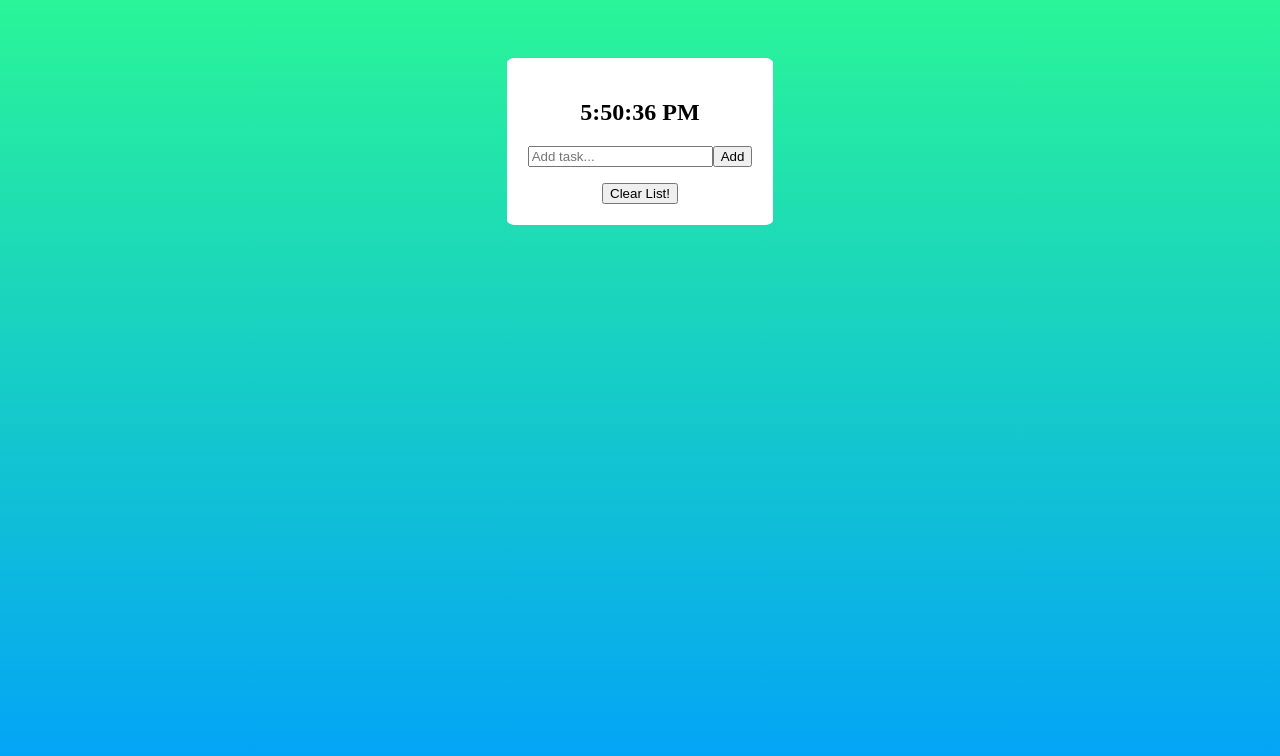
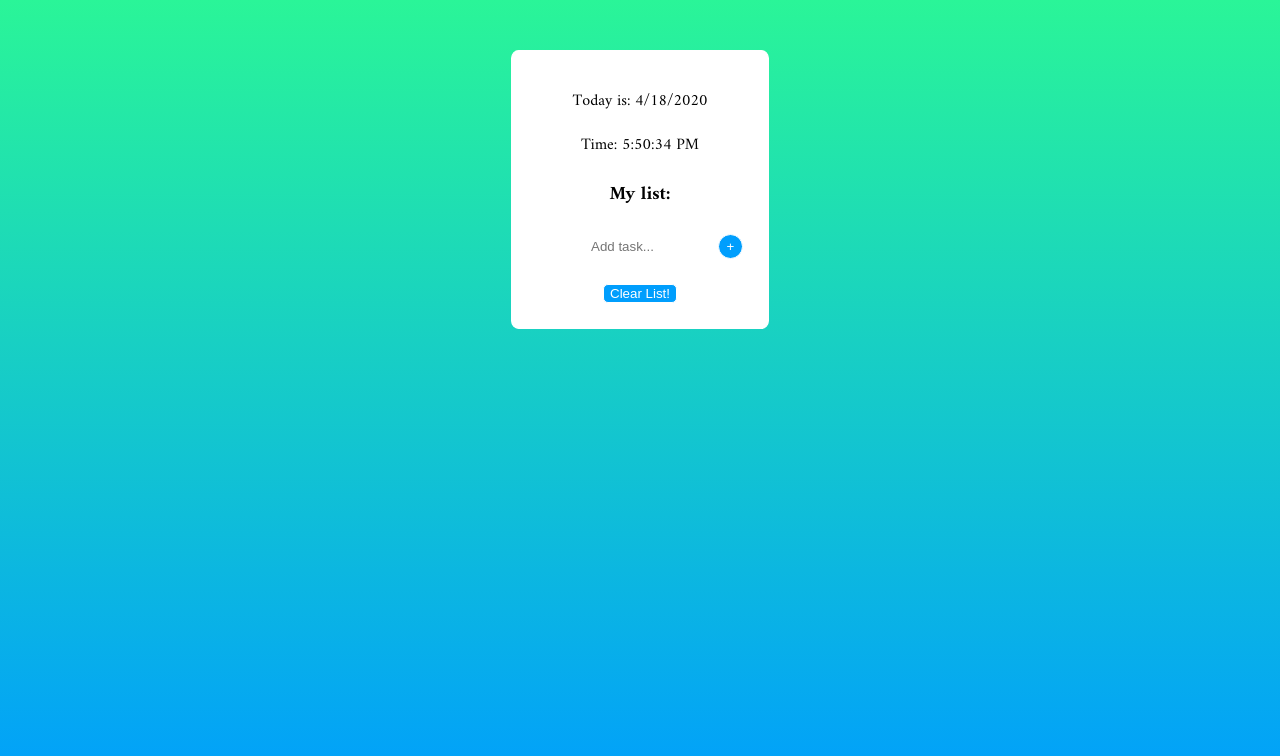
Before and after one commit to AgataJalo/To-Do-React-App, a React (Create React App) app: page / in a window 1280 px wide. Shown: the top 756 px of the page. Built offline with nearby package versions, Linux system fonts and the light colour scheme.

Commit message:
fixed background

```diff
--- a/src/components/App/App.css
+++ b/src/components/App/App.css
@@ -7,25 +7,3 @@
   border-radius: 3%;
   background-color: white;
 }
-.mainInput{
-
-}
-.addBtn{
-
-}
-
-.listElement {
-  list-style: none;
-}
-
-.deleteBtn{
-
-}
-
-.clearBtn{
-
-}
-
-.clicked{
-  text-decoration: line-through;
-}
--- /dev/null
+++ b/src/components/Clock/clock.css
@@ -0,0 +1,3 @@
+.dateClock{
+
+}
--- a/src/components/Clock/clock.js
+++ b/src/components/Clock/clock.js
@@ -1,10 +1,11 @@
 import React, { Component } from 'react';
+import './clock.css'
 
 
 class Clock extends Component {
     constructor(props) {
         super(props)
-        this.state = { date: new Date() }
+        this.state = { date: new Date()}
     }
 
     componentDidMount() {
@@ -23,8 +24,9 @@ class Clock extends Component {
 
     render() {
         return (
-            <div className="clock">
-                <h2>{this.state.date.toLocaleTimeString()}</h2>
+            <div className="dateClock">
+                <p>Today is: {this.state.date.toLocaleDateString()}</p>
+                <p>Time: {this.state.date.toLocaleTimeString()}</p>
             </div>
         )
     }
--- /dev/null
+++ b/src/components/List/list.css
@@ -0,0 +1,25 @@
+.mainInput{
+  border:none;
+  text-align: center;
+}
+.addBtn{
+  border-radius: 100%;
+  width: 25px;
+  height: 25px;
+  margin:5px;
+}
+.ulList{
+
+}
+.listElement {
+  list-style: none;
+
+}
+
+.deleteBtn{
+
+}
+
+.clearBtn{
+
+}
--- a/src/components/List/list.js
+++ b/src/components/List/list.js
@@ -1,5 +1,6 @@
 import React, { Component } from 'react';
-import swal from '@sweetalert/with-react'
+import swal from '@sweetalert/with-react';
+import './list.css'
 
 class List extends Component{
     constructor(props){
@@ -78,6 +79,7 @@ class List extends Component{
     return(
     <div className="bodyList">
       <div className="addTask">
+          <h3>My list:</h3>
         <input
         className="mainInput"
         type="text"
@@ -85,13 +87,13 @@ class List extends Component{
         value={this.state.newTask}
         onChange={(e)=>this.changeTask(e.target.value)}
         />
-        <button className ="addBtn" onClick={()=>this.addElement(this.state.newTask)}>Add</button>
+        <button className ="addBtn" onClick={()=>this.addElement(this.state.newTask)}>+</button>
       </div>
 
       <div className="list">
-        <ul>
+        <ul className="ulList">
           {this.state.list.map((item,id)=> <li className="listElement"key={id}>{item}
-          <button className="deleteBtn" onClick={()=>this.deleteElement()}>X</button>
+          <button className="deleteBtn" onClick={()=>this.deleteElement()}>+</button>
           </li>
           )}
         </ul>
--- a/src/index.css
+++ b/src/index.css
@@ -1,17 +1,22 @@
+@import url('https://fonts.googleapis.com/css2?family=Amiri:ital,wght@0,400;0,700;1,400;1,700&display=swap');
+
+
 body{
-  background-image:linear-gradient(180deg, #2af598 0%, #009efd 100%);
-}
-
-#root {
+  font-family: 'Amiri', serif;
   margin: 0 auto;
-  padding: 0;
+  background-color: #009efd;
+  background-image:linear-gradient( #2af598 0%, #009efd 100%);
+  background-repeat: no-repeat;
+  height: 100vh;
+  background-size: cover;
   display:flex;
   flex-direction: column;
   align-items: center;
-  height:100vh;
 }
 
-code {
-  font-family: source-code-pro, Menlo, Monaco, Consolas, 'Courier New',
-    monospace;
+button{
+  border: 1px solid white;
+  border-radius: 5px;
+  background-color: #009efd;
+  color:white;
 }
```
